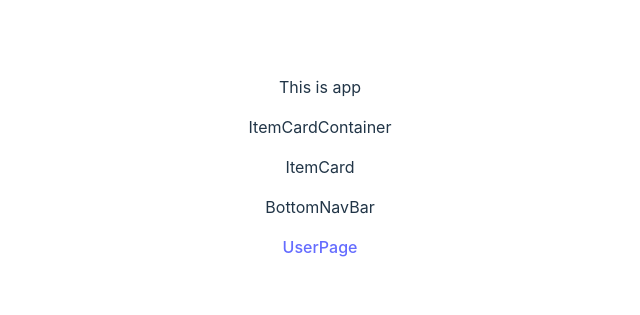
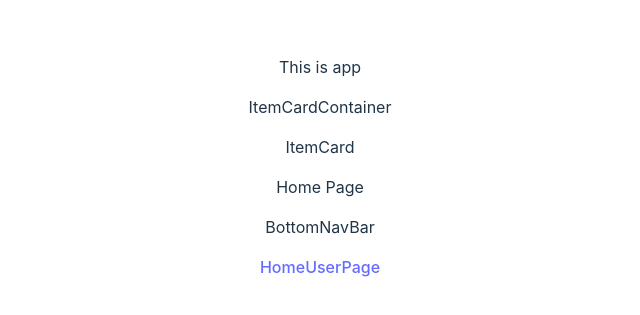
Before and after one commit to edpau/ShareASmile, a React (Vite) app in the folder client/: page / in a window 1280 px wide. Shown: the part 241-556 px from the top of the page, without its empty margins (320-960 px from the left). Built offline with nearby package versions, Linux system fonts and the light colour scheme.

Commit message:
feat: home page is the index page

```diff
--- a/client/src/App.jsx
+++ b/client/src/App.jsx
@@ -4,7 +4,7 @@ import './App.css'
 import BottomNavBar from './components/BottomNavBar'
 import ItemCardContainer from './components/ItemCardContainer'
 
-
+import {Outlet} from "react-router-dom";
 
 
 
@@ -16,6 +16,7 @@ function App() {
     <div className="App">
       <p>This is app</p>
       <ItemCardContainer />
+      <Outlet />
       <BottomNavBar />
     </div>
   )
--- a/client/src/components/BottomNavBar.jsx
+++ b/client/src/components/BottomNavBar.jsx
@@ -1,8 +1,11 @@
+import {Link} from "react-router-dom"
+
 export default function BottomNavBar() {
   return (
     <div className="BottomNavBar">
       <p>BottomNavBar</p>
-      <a href={'/client/src/components/UserPage/1'}>UserPage</a>
+      <Link to={'/'}>Home</Link>
+      <Link to={'/client/src/components/UserPage/1'}>UserPage</Link>
     </div>
   )
 }
--- /dev/null
+++ b/client/src/components/HomePage.jsx
@@ -0,0 +1,7 @@
+export default function HomePage() {
+  return (
+    <div className="HomePage">
+        <p>Home Page</p>
+    </div>
+  )
+}
--- a/client/src/components/UserPage.jsx
+++ b/client/src/components/UserPage.jsx
@@ -1,9 +1,10 @@
-import {Form} from "react-router-dom"
+//import {Form} from "react-router-dom"
 
 export default function UserPage() {
   return (
     <div className="UserPage">
       <p>UserPage</p>
+      <p>Here is the page of UserPage</p>
     </div>
   )
 }
--- a/client/src/main.jsx
+++ b/client/src/main.jsx
@@ -8,16 +8,20 @@ import './index.css'
 import {createBrowserRouter, RouterProvider} from "react-router-dom"
 import ErrorPage from './components/ErrorPage.jsx'
 import UserPage from './components/UserPage.jsx'
+import HomePage from './components/HomePage.jsx'
 
 const router = createBrowserRouter([
   {
     path: "/",
     element: <App />,
-    errorElement: <ErrorPage />
-  },
-  {
-    path: "/client/src/components/UserPage/:contactId",
-    element: <UserPage />,
+    errorElement: <ErrorPage />,
+    children: [
+      { index: true, element: <HomePage />},
+      {
+        path: "/client/src/components/UserPage/:contactId",
+        element: <UserPage />,
+      },
+    ],
   },
 ])
 
```
